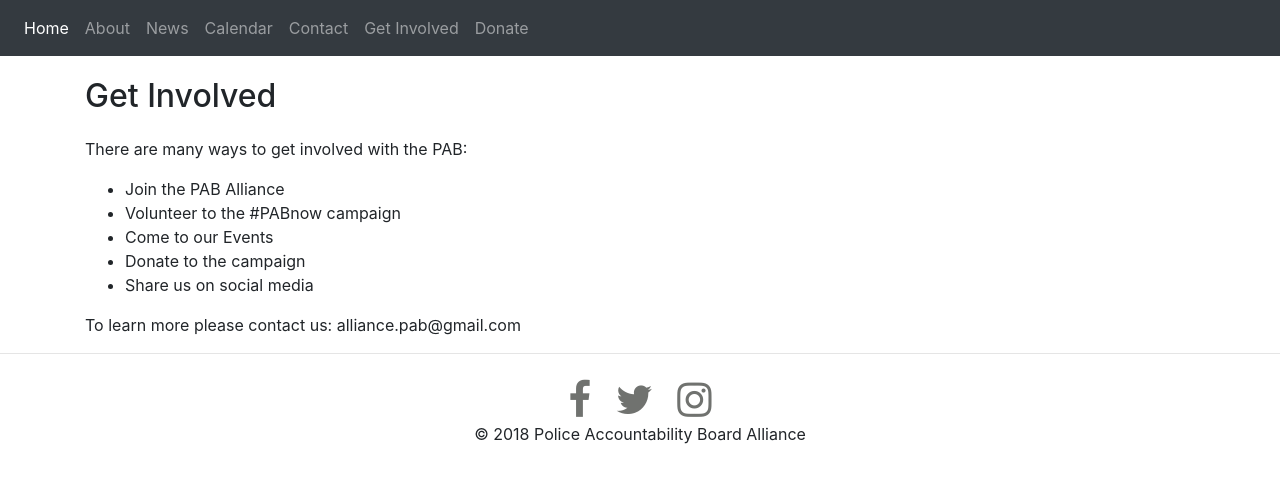
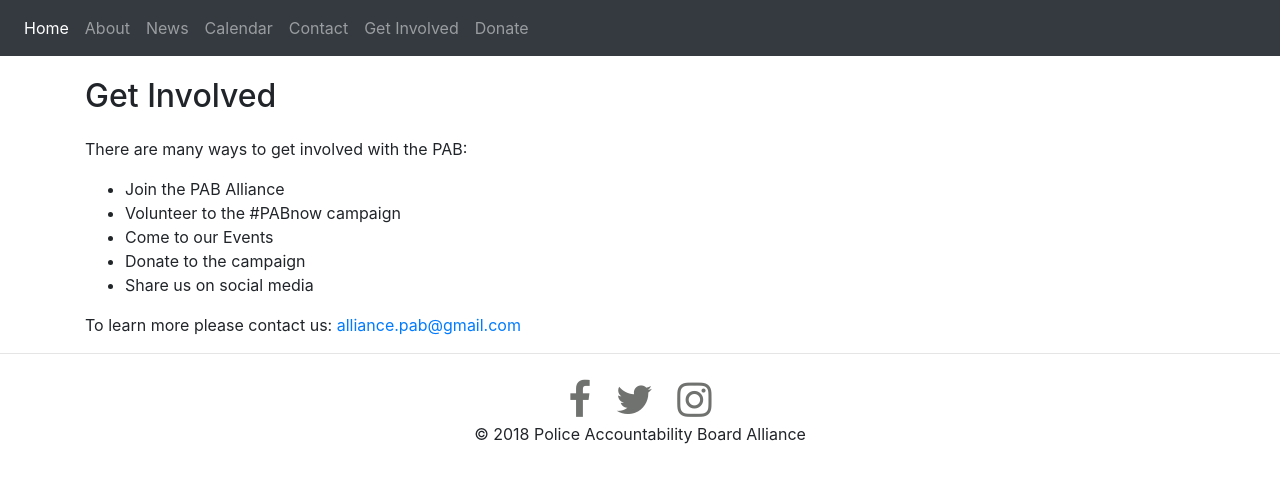
Before and after one commit to chrisbarilla/chrisbarilla.github.io, a Jekyll site: the page built from get-involved/index.html, in a window 1280 px wide. Shown: the top 483 px of the page. Built offline with Jekyll 4.4.1, drawn with Linux system fonts in a browser that asks for light colours; nearby versions of some CDN libraries; part of the change alters nothing that is shown.

```diff
--- a/get-involved/index.html
+++ b/get-involved/index.html
@@ -14,6 +14,6 @@ title: PAB
         <li>Share us on social media</li>
       </ul>
 
-      <p>To learn more please contact us: alliance.pab@gmail.com</p>
+      <p>To learn more please contact us: <a href="mailto:alliance.pab@gmail.com">alliance.pab@gmail.com</a></p>
 
 		</div>
```
